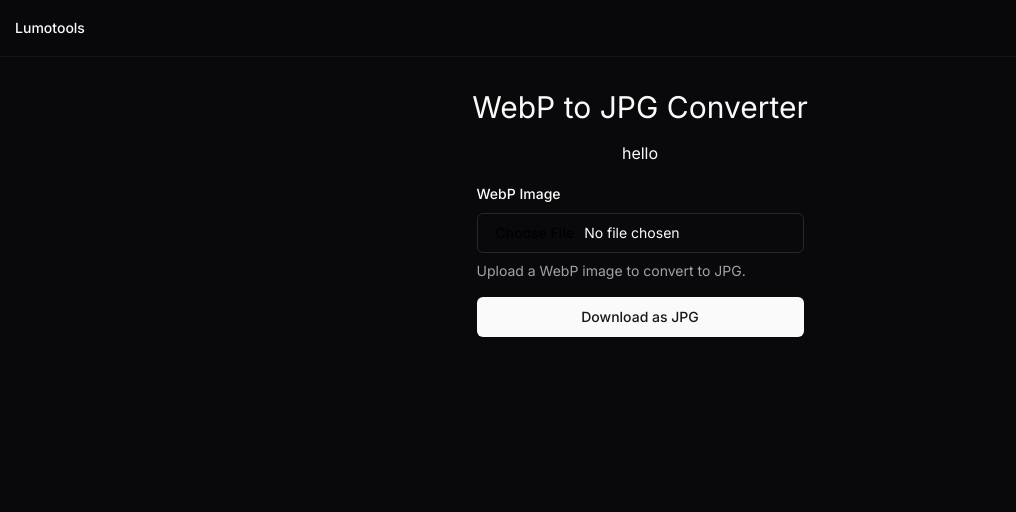
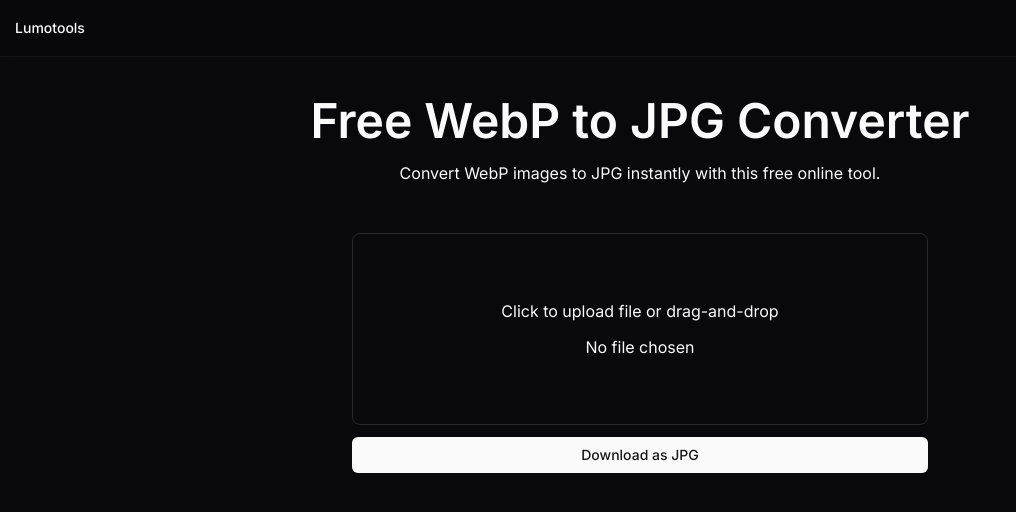
Before and after one commit to madebyisaacr/lumotools, a Next.js app: page /tools/webp-to-jpg in a window 1280 px wide. Shown: the top 512 px of the page, without its empty margins (0-1016 px from the left). Built offline with nearby package versions, Linux system fonts and the light colour scheme.

Commit message:
WebP to JPG tool

```diff
--- a/app/layout.tsx
+++ b/app/layout.tsx
@@ -3,8 +3,8 @@ import Link from "next/link";
 import { Inter } from "next/font/google";
 import "./globals.css";
 
-import { cn } from "@/lib/utils"
-import { buttonVariants } from "@/components/ui/button"
+import { cn } from "@/lib/utils";
+import { buttonVariants } from "@/components/ui/button";
 
 const inter = Inter({ subsets: ["latin"] });
 
@@ -24,16 +24,14 @@ export default function RootLayout({
 				<header className="sticky top-0 z-50 w-full border-b border-border/40 bg-background/95 backdrop-blur supports-[backdrop-filter]:bg-background/60">
 					<div className="container flex h-14 max-w-screen-2xl items-center">
 						<nav className="flex items-center">
-							<Link
-								href="/"
-							>
+							<Link href="/">
 								<div
 									className={cn(
 										buttonVariants({
 											variant: "ghost",
 										}),
-										"w-9 px-0")
-									}
+										"w-9 px-0"
+									)}
 								>
 									<span>Lumotools</span>
 								</div>
@@ -41,8 +39,27 @@ export default function RootLayout({
 						</nav>
 					</div>
 				</header>
-				<main className="flex flex-col items-center p-8">
-					{children}
+				<main className="flex flex-row p-4 w-full">
+					{/* <div className="flex flex-col gap-6">
+						<div className="bg-secondary w-[300px] h-[600px]"></div>
+						<div className="bg-secondary w-[300px] h-[250px]"></div>
+					</div> */}
+					<div className="flex flex-col items-center gap-6 flex-1">
+						{/* <div className="bg-secondary w-[728px] h-[90px]"></div> */}
+						<div className="flex flex-col items-center p-6 w-full">
+							{children}
+						</div>
+						{/* <div className="bg-secondary w-[728px] h-[90px]"></div>
+						<div className="flex flex-row gap-6">
+							<div className="bg-secondary w-[336px] h-[280px]"></div>
+							<div className="bg-secondary w-[336px] h-[280px]"></div>
+					</div> */}
+					</div>
+					{/* <div className="flex flex-col gap-6">
+						<div className="bg-secondary w-[300px] h-[250px]"></div>
+						<div className="bg-secondary w-[300px] h-[250px]"></div>
+						<div className="bg-secondary w-[300px] h-[250px]"></div>
+					</div> */}
 				</main>
 			</body>
 		</html>
--- a/app/tools/webp-to-jpg/page.tsx
+++ b/app/tools/webp-to-jpg/page.tsx
@@ -3,15 +3,22 @@ import type { Metadata } from "next";
 import FileConverter from "@/components/tools/file-converter";
 
 export const metadata: Metadata = {
-	title: "WebP to JPG Converter | lumotools",
+	title: "WebP to JPG Converter | Lumotools",
 };
 
 export default function Page() {
 	return (
-		<div className="w-full flex flex-col gap-4 items-center">
-			<h1 className="text-3xl">WebP to JPG Converter</h1>
-			<p>hello</p>
-			<FileConverter />
+		<div className="w-full flex flex-col gap-12 items-center w-full">
+			<div className="flex flex-col gap-4 items-center w-full">
+				<h1 className="text-5xl font-semibold">
+					Free WebP to JPG Converter
+				</h1>
+				<p>
+					Convert WebP images to JPG instantly with this free online
+					tool.
+				</p>
+			</div>
+			<FileConverter fromType="webp" toType="jpg" />
 		</div>
 	);
 }
--- /dev/null
+++ b/app/tools/webp-to-png/page.tsx
@@ -0,0 +1,17 @@
+import type { Metadata } from "next";
+
+import FileConverter from "@/components/tools/file-converter";
+
+export const metadata: Metadata = {
+	title: "WebP to PNG Converter | Lumotools",
+};
+
+export default function Page() {
+	return (
+		<div className="w-full flex flex-col gap-4 items-center">
+			<h1 className="text-3xl">WebP to PNG Converter</h1>
+			<p>hello</p>
+			<FileConverter fromType="webp" toType="png" />
+		</div>
+	);
+}
--- a/components/tools/file-converter.tsx
+++ b/components/tools/file-converter.tsx
@@ -3,7 +3,7 @@
 import { z } from "zod";
 import { zodResolver } from "@hookform/resolvers/zod";
 import { useForm } from "react-hook-form";
-import { useRef } from "react";
+import { useRef, useState } from "react";
 
 import { Input } from "@/components/ui/input";
 import {
@@ -21,8 +21,15 @@ const formSchema = z.object({
 	file: z.string().url(),
 });
 
-export default function FileConverter() {
+const FILE_NAMES = {
+	webp: "WebP",
+	jpg: "JPG",
+	png: "PNG",
+};
+
+export default function FileConverter({ fromType, toType }) {
 	const fileInputRef = useRef<HTMLInputElement>(null);
+	const [fileName, setFileName] = useState("No file chosen");
 
 	const form = useForm<z.infer<typeof formSchema>>({
 		resolver: zodResolver(formSchema),
@@ -31,95 +38,184 @@ export default function FileConverter() {
 		},
 	});
 
-	function onSubmit(values: z.infer<typeof formSchema>) {
+	// function onSubmit(values: z.infer<typeof formSchema>) {
+	// 	if (fileInputRef.current?.files?.length) {
+	// 		const file = fileInputRef.current.files[0];
+
+	// 		let convertFunction = null;
+	// 		if (fromType === "webp" && toType === "jpg") {
+	// 			convertFunction = webpToJpg;
+	// 		}
+
+	// 		if (convertFunction) {
+	// 			const url = convertFunction(file);
+
+	// 			let fileName = file.name;
+	// 			const dotIndex = fileName.lastIndexOf(".");
+
+	// 			// Check if the file name has an extension and does not start with a dot
+	// 			if (dotIndex > 0) {
+	// 				fileName = fileName.substring(0, dotIndex); // Remove the extension
+	// 			}
+
+	// 			downloadFile(
+	// 				url,
+	// 				`${fileName} (Converted by Lumotools.com).${toType}`
+	// 			);
+	// 		}
+	// 	}
+	// }
+
+	function onButtonPress() {
 		if (fileInputRef.current?.files?.length) {
 			const file = fileInputRef.current.files[0];
 
-			webpToJpg(file);
+			let convertFunction = null;
+			if (fromType === "webp" && toType === "jpg") {
+				convertFunction = webpToJpg;
+			}
+
+			if (convertFunction) {
+					convertFunction(file)
+						.then((url) => {
+							let fileName = file.name;
+							const dotIndex = fileName.lastIndexOf(".");
+
+							// Check if the file name has an extension and does not start with a dot
+							if (dotIndex > 0) {
+								fileName = fileName.substring(0, dotIndex); // Remove the extension
+							}
+
+							downloadFile(
+								url,
+								`${fileName} (Converted by Lumotools.com).${toType}`
+							);
+						})
+						.catch((error) => {
+							alert(error.message);
+						});
+
+			}
 		}
 	}
 
+	const handleFileChange = (event) => {
+		const file = event.target.files[0];
+		if (file) {
+			setFileName(file.name);
+		} else {
+			setFileName("No file chosen");
+		}
+	};
+
 	return (
-			<Form {...form}>
-				<form
-					onSubmit={form.handleSubmit(onSubmit)}
-					className="flex flex-col gap-4"
-				>
-					<FormField
-						control={form.control}
-						name="file"
-						render={({ field }) => {
-							const {ref, ...rest} = field;
-							return (
-								<FormItem>
-									<FormLabel htmlFor="image">
-										WebP Image
-									</FormLabel>
-									<FormControl>
-										<Input
+		<div className="flex flex-col gap-3 w-full max-w-xl">
+			<div className="relative flex flex-col items-center justify-center gap-3 w-full h-48 p-4 rounded-lg border border-input cursor-pointer">
+				<input
+					type="file"
 					id="image"
-											type="file"
-											accept=".webp"
-											{...rest}
-											ref={(e) => {
-												ref(e);
-												fileInputRef.current = e;
-											}}
+					accept={`.${fromType}`}
+					ref={fileInputRef}
+					className="absolute inset-0 w-full h-full opacity-0 cursor-pointer"
+					onChange={handleFileChange}
 				/>
-									</FormControl>
-									<FormDescription>
-										Upload a WebP image to convert to JPG.
-									</FormDescription>
-									<FormMessage />
-								</FormItem>
+				<label>Click to upload file or drag-and-drop</label>
+				<label>{fileName}</label>
+			</div>
+				<Button className="flex-1" onClick={onButtonPress}>
+					Download as {FILE_NAMES[toType]}
+				</Button>
+		</div>
 	);
-						}}
-					></FormField>
-					<Button type="submit">Download as JPG</Button>
-				</form>
-			</Form>
-	);
+
+	// return (
+	// 	<Form {...form}>
+	// 		<form
+	// 			onSubmit={form.handleSubmit(onSubmit)}
+	// 			className="flex flex-col gap-4"
+	// 		>
+	// 			<FormField
+	// 				control={form.control}
+	// 				name="file"
+	// 				render={({ field }) => {
+	// 					const { ref, ...rest } = field;
+	// 					return (
+	// 						<FormItem>
+	// 							<FormLabel htmlFor="image">
+	// 								{FILE_NAMES[fromType]} Image
+	// 							</FormLabel>
+	// 							<FormControl>
+	// 								<Input
+	// 									id="image"
+	// 									type="file"
+	// 									accept={`.${fromType}`}
+	// 									{...rest}
+	// 									ref={(e) => {
+	// 										ref(e);
+	// 										fileInputRef.current = e;
+	// 									}}
+	// 								/>
+	// 							</FormControl>
+	// 							<FormDescription>
+	// 								Upload a {FILE_NAMES[fromType]} image to
+	// 								convert to {FILE_NAMES[toType]}.
+	// 							</FormDescription>
+	// 							<FormMessage />
+	// 						</FormItem>
+	// 					);
+	// 				}}
+	// 			></FormField>
+	// 			<Button type="submit">Download as {FILE_NAMES[toType]}</Button>
+	// 		</form>
+	// 	</Form>
+	// );
 }
 
-function webpToJpg(file: File) {
+function webpToJpg(file) {
+	return new Promise((resolve, reject) => {
 		if (file) {
 			// Ensure it's a WEBP image
 			if (file.type === "image/webp") {
 				const reader = new FileReader();
 
-            reader.onload = function(event) {
+				reader.onload = function (event) {
 					const img = new Image();
-                img.onload = function() {
+					img.onload = function () {
 						// Create a canvas element to draw the WEBP image
-                    const canvas = document.createElement('canvas');
+						const canvas = document.createElement("canvas");
 						canvas.width = img.width;
 						canvas.height = img.height;
 
 						// Draw the image onto the canvas
-                    const ctx = canvas.getContext('2d');
+						const ctx = canvas.getContext("2d");
 						ctx.drawImage(img, 0, 0);
 
 						// Convert the canvas to a JPG image
-                    const jpgUrl = canvas.toDataURL('image/jpeg', 1.0);
+						const jpgUrl = canvas.toDataURL("image/jpeg", 1.0);
 
-                    // Download or display the JPG image
-                    downloadImage(jpgUrl, 'converted-image.jpg');
+						// Resolve the promise with the JPG URL
+						resolve(jpgUrl);
 					};
+
+					img.onerror = reject; // Handle image loading error
 
 					img.src = event.target.result;
 				};
 
+				reader.onerror = reject; // Handle file reading error
+
 				reader.readAsDataURL(file);
 			} else {
-            alert("Please upload a WEBP image.");
+				reject(new Error("Please upload a WEBP image."));
 			}
 		} else {
-        alert("Please upload a file.");
+			reject(new Error("Please upload a file."));
 		}
+	});
 }
 
-function downloadImage(url, fileName) {
-    const a = document.createElement('a');
+function downloadFile(url, fileName) {
+	const a = document.createElement("a");
 	a.href = url;
 	a.download = fileName;
 	document.body.appendChild(a);
```
Also changed, not shown: components/elements/checklist-item.tsx (added). Lines whose indentation alone changed are shown as unchanged.
